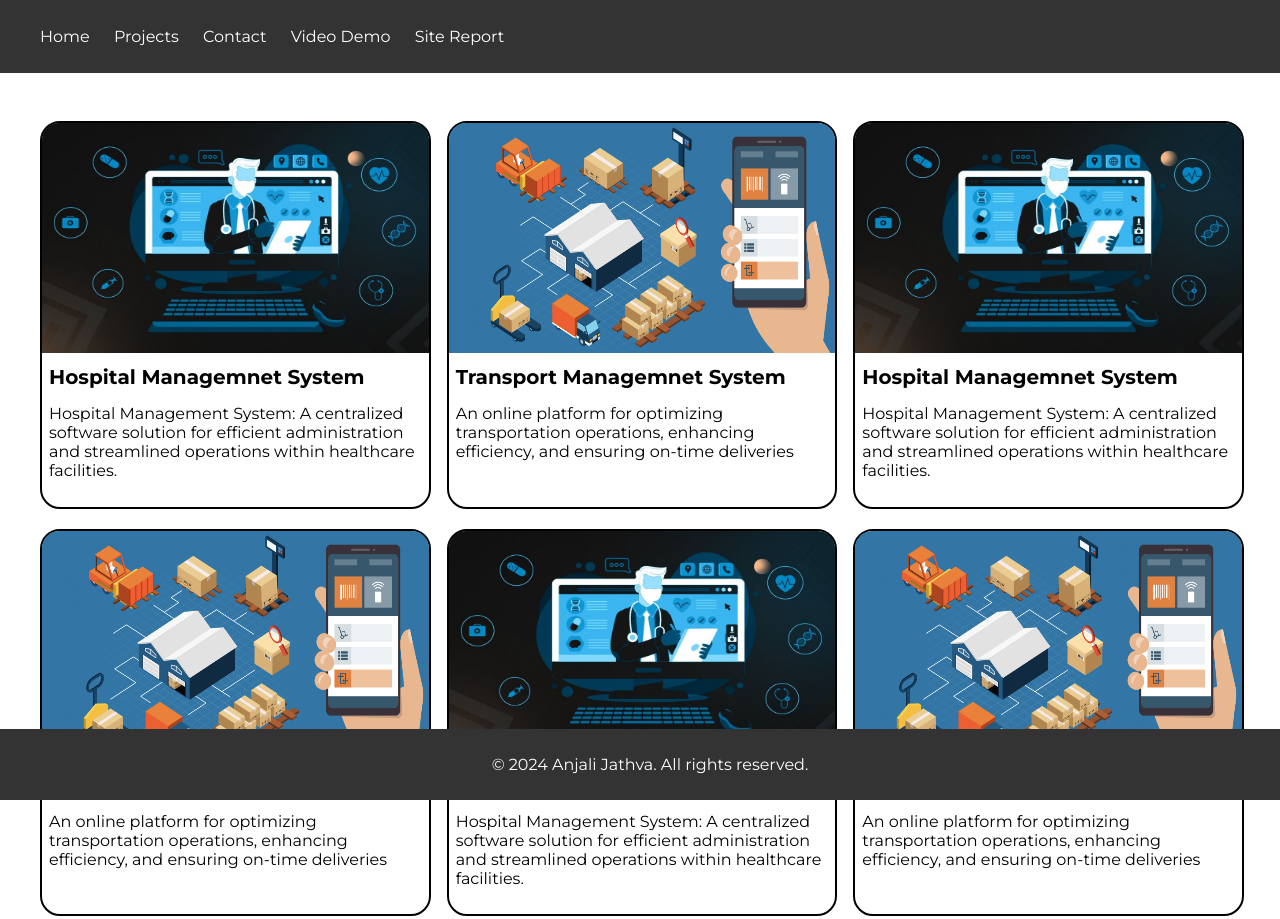
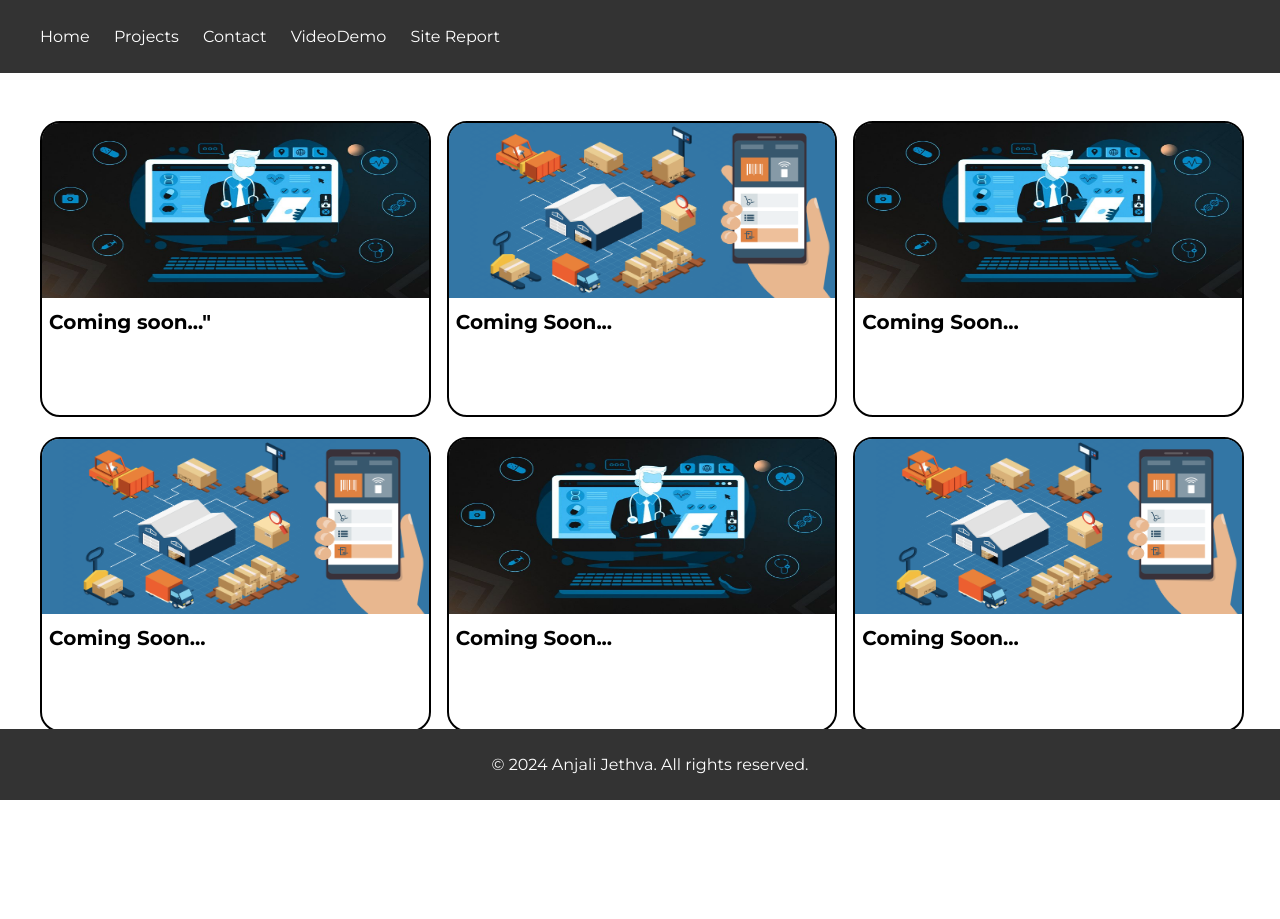
Before and after one commit to CSY1063/as1-Anjali23841630, a plain HTML site: page project.html in a window 1280 px wide. Drawn offline with Linux system fonts and the light colour scheme.

Commit message:
Update project.html

```diff
--- a/project.html
+++ b/project.html
@@ -13,7 +13,7 @@
                 <li><a href="index.html">Home</a></li>
                 <li><a href="project.html">Projects</a></li>
                 <li><a href="contact.html">Contact</a></li>
-                <li><a href="videoDemo.html">Video Demo</a></li>
+                <li><a href="videoDemo.html">VideoDemo</a></li>
                 <li><a href="sitereport.html">Site Report</a></li>
             </ul>
         </nav>
@@ -25,43 +25,37 @@
                 <div class="project">
                     <img src="./assets/hms.jpg" alt="Project Image 1">
                     <div class="project-info">
-                        <h2>Hospital Managemnet System</h2>
-                            <p>Hospital Management System: A centralized software solution for efficient administration and streamlined operations within healthcare facilities.</p>
+                        <h2>Coming soon..."</h2>
                     </div>
                 </div>
                 <div class="project">
                     <img src="./assets/tms.png" alt="Project Image 2">
                     <div class="project-info">
-                        <h2>Transport Managemnet System</h2>
-                        <p>An online platform for optimizing transportation operations, enhancing efficiency, and ensuring on-time deliveries</p>
+                        <h2>Coming Soon...</h2>
                     </div>
                 </div>
                 <div class="project">
                     <img src="./assets/hms.jpg" alt="Project Image 1">
                     <div class="project-info">
-                        <h2>Hospital Managemnet System</h2>
-                            <p>Hospital Management System: A centralized software solution for efficient administration and streamlined operations within healthcare facilities.</p>
+                        <h2>Coming Soon...</h2>
                     </div>
                 </div>
                 <div class="project">
                     <img src="./assets/tms.png" alt="Project Image 2">
                     <div class="project-info">
-                        <h2>Transport Managemnet System</h2>
-                        <p>An online platform for optimizing transportation operations, enhancing efficiency, and ensuring on-time deliveries</p>
+                        <h2>Coming Soon...</h2>
                     </div>
                 </div>
                 <div class="project">
                     <img src="./assets/hms.jpg" alt="Project Image 1">
                     <div class="project-info">
-                        <h2>Hospital Managemnet System</h2>
-                            <p>Hospital Management System: A centralized software solution for efficient administration and streamlined operations within healthcare facilities.</p>
+                        <h2>Coming Soon...</h2>
                     </div>
                 </div>
                 <div class="project">
                     <img src="./assets/tms.png" alt="Project Image 2">
                     <div class="project-info">
-                        <h2>Transport Managemnet System</h2>
-                        <p>An online platform for optimizing transportation operations, enhancing efficiency, and ensuring on-time deliveries</p>
+                        <h2>Coming Soon...</h2>
                     </div>
                 </div>
             </div>
@@ -71,7 +65,7 @@
     </main>
 
     <footer>
-        <p>&copy; 2024 Anjali Jathva. All rights reserved.</p>
+        <p>&copy; 2024 Anjali Jethva. All rights reserved.</p>
     </footer>
 </body>
 </html>
```
